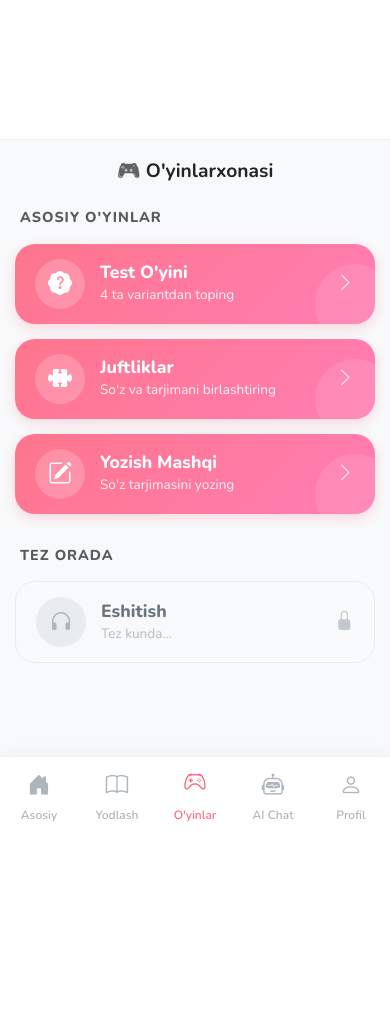
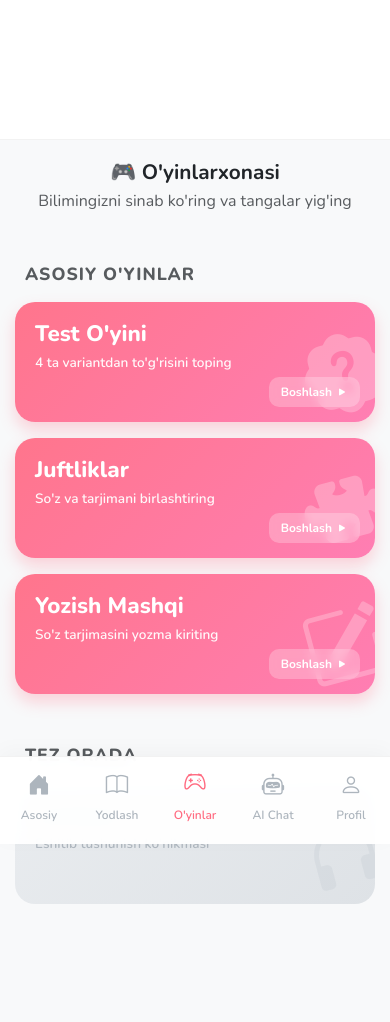
Before and after one commit to Kazoki-ken/EasyNihongo, a Django app: page /test-games/ in a window 390 px wide. Before the commit the page ends 821 px from the top, so only its background shows below. Run offline with Django 5.2, Linux system fonts and the light colour scheme; the visitor is signed in with stand-in values (Sample User, id 1).

Commit message:
Make Games Menu Cards Compact
- Updated `vocabulary/templates/vocabulary/test_games.html` to reduce the height and padding of the "Pink Gradient Cards".
- The new design maintains the block/grid layout (unlike the previous bar style) but ensures the cards are significantly more compact (approx. 120px height) to be comfortable on mobile devices, addressing user feedback about the initial design being too tall.
- Adjusted typography and icon sizing to fit the new compact dimensions.

Co-authored-by: Kazoki-ken <180665964+Kazoki-ken@users.noreply.github.com>

```diff
--- a/vocabulary/templates/vocabulary/test_games.html
+++ b/vocabulary/templates/vocabulary/test_games.html
@@ -8,27 +8,26 @@
         padding-bottom: 3rem;
     }
 
-    /* Game Card Style - Horizontal Pink Bar */
+    /* Game Card Style - Pink Gradient (Compact Version) */
     .game-card {
         background: linear-gradient(135deg, #ff758c 0%, #ff7eb3 100%);
-        border-radius: 20px; /* Slower radius for bar shape */
-        padding: 15px 20px;
+        border-radius: 20px;
+        padding: 20px; /* Reduced from 25px */
         color: white;
         position: relative;
         overflow: hidden;
         border: none;
-        box-shadow: 0 4px 12px rgba(255, 117, 140, 0.25);
-        transition: transform 0.2s ease, box-shadow 0.2s ease;
+        box-shadow: 0 8px 16px rgba(255, 117, 140, 0.3);
+        transition: transform 0.3s ease, box-shadow 0.3s ease;
         text-decoration: none;
-        display: flex;
-        align-items: center;
-        margin-bottom: 15px;
-        min-height: 80px; /* Reduced height to match old style */
+        display: block;
+        height: 100%;
+        min-height: 120px; /* Reduced from 160px */
     }
 
     .game-card:hover {
-        transform: translateY(-2px);
-        box-shadow: 0 8px 20px rgba(255, 117, 140, 0.35);
+        transform: translateY(-4px);
+        box-shadow: 0 12px 24px rgba(255, 117, 140, 0.4);
         color: white;
     }
 
@@ -36,82 +35,63 @@
         transform: scale(0.98);
     }
 
-    /* Left Icon Circle */
-    .game-icon-circle {
-        width: 50px;
-        height: 50px;
-        background: rgba(255, 255, 255, 0.2);
-        backdrop-filter: blur(5px);
-        border-radius: 50%;
-        display: flex;
-        align-items: center;
-        justify-content: center;
-        margin-right: 15px;
-        flex-shrink: 0;
-    }
-
-    .game-icon-circle i {
-        font-size: 1.5rem;
-        color: white;
-    }
-
-    /* Text Content */
-    .game-content {
-        flex-grow: 1;
-    }
-
     .game-title {
-        font-size: 1.1rem;
+        font-size: 1.4rem; /* Slightly smaller */
         font-weight: 800;
-        margin-bottom: 2px;
-        line-height: 1.2;
+        margin-bottom: 6px;
+        z-index: 2;
+        position: relative;
+        line-height: 1.1;
     }
 
     .game-subtitle {
         font-size: 0.85rem;
-        opacity: 0.9;
-        font-weight: 500;
-        white-space: nowrap;
-        overflow: hidden;
-        text-overflow: ellipsis;
-        max-width: 200px;
+        opacity: 0.95;
+        font-weight: 600;
+        z-index: 2;
+        position: relative;
+        max-width: 75%; /* More space for icon */
     }
 
-    /* Right Action */
-    .game-action-icon {
-        font-size: 1.2rem;
-        opacity: 0.8;
+    /* Big faded icon in the background - Adjusted for compact size */
+    .game-card-icon-bg {
+        position: absolute;
+        right: -10px;
+        bottom: -15px;
+        font-size: 5rem; /* Reduced from 6rem */
+        opacity: 0.25;
+        transform: rotate(-15deg);
+        z-index: 1;
+        color: white;
     }
 
-    /* Decoration */
-    .game-card::after {
-        content: "";
+    /* Action Badge - Adjusted position */
+    .game-action-badge {
         position: absolute;
-        right: -20px;
-        bottom: -20px;
-        width: 80px;
-        height: 80px;
-        background: rgba(255, 255, 255, 0.1);
-        border-radius: 50%;
-        pointer-events: none;
+        bottom: 15px;
+        right: 15px;
+        background: rgba(255, 255, 255, 0.25);
+        backdrop-filter: blur(5px);
+        padding: 6px 12px; /* Smaller padding */
+        border-radius: 10px;
+        font-weight: bold;
+        font-size: 0.75rem;
+        z-index: 2;
+        display: flex;
+        align-items: center;
+        color: white;
     }
 
     /* Disabled State */
     .game-card.disabled {
-        background: #f8f9fa;
+        background: linear-gradient(135deg, #e9ecef 0%, #dee2e6 100%);
         color: #adb5bd;
         box-shadow: none;
-        border: 1px solid #e9ecef;
         cursor: not-allowed;
     }
-    .game-card.disabled .game-icon-circle {
-        background: #e9ecef;
-    }
-    .game-card.disabled .game-icon-circle i {
-        color: #adb5bd;
-    }
-    .game-card.disabled .game-title {
-        color: #6c757d;
+    .game-card.disabled .game-card-icon-bg {
+        color: #ced4da;
+        opacity: 0.5;
     }
     .game-card.disabled:hover {
         transform: none;
@@ -121,22 +101,22 @@
         font-weight: 800;
         color: #2c3e50;
         margin-bottom: 15px;
-        padding-left: 5px;
-        font-size: 0.9rem;
+        padding-left: 10px;
+        font-size: 1.1rem;
         text-transform: uppercase;
         letter-spacing: 1px;
     }
 
     /* Dark Mode */
     body.dark-mode .game-card {
-        box-shadow: 0 4px 12px rgba(0,0,0,0.3);
+        box-shadow: 0 8px 16px rgba(0,0,0,0.3);
     }
     body.dark-mode .game-card.disabled {
         background: #2c2c2c;
-        border-color: #333;
+        color: #6c757d;
     }
-    body.dark-mode .game-card.disabled .game-icon-circle {
-        background: #333;
+    body.dark-mode .game-card.disabled .game-card-icon-bg {
+        color: #495057;
     }
     body.dark-mode .section-title {
         color: #f8f9fa;
@@ -145,75 +125,80 @@
 
 <div class="container games-container">
 
-    <div class="text-center mb-4">
-        <h3 class="fw-bold text-dark mb-1">🎮 O'yinlarxonasi</h3>
+    <div class="text-center mb-5">
+        <h2 class="fw-bold text-dark mb-1">🎮 O'yinlarxonasi</h2>
+        <p class="text-muted">Bilimingizni sinab ko'ring va tangalar yig'ing</p>
     </div>
 
     <!-- Main Games Section -->
     <div class="section-title text-muted">Asosiy O'yinlar</div>
 
-    <div class="d-flex flex-column">
+    <div class="row g-3 mb-5"> <!-- Reduced gutter -->
 
         <!-- 1. Test Game -->
+        <div class="col-12 col-md-6 col-lg-4">
             <a href="{% url 'test_setup' %}" class="game-card">
-            <div class="game-icon-circle">
-                <i class="bi bi-patch-question-fill"></i>
+                <div>
+                    <div class="game-title">Test O'yini</div>
+                    <div class="game-subtitle">4 ta variantdan to'g'risini toping</div>
                 </div>
 
-            <div class="game-content">
-                <div class="game-title">Test O'yini</div>
-                <div class="game-subtitle">4 ta variantdan toping</div>
+                <i class="bi bi-patch-question-fill game-card-icon-bg"></i>
+
+                <div class="game-action-badge">
+                    Boshlash <i class="bi bi-play-fill ms-1"></i>
+                </div>
+            </a>
         </div>
 
-            <i class="bi bi-chevron-right game-action-icon"></i>
-        </a>
-
         <!-- 2. Match Game -->
+        <div class="col-12 col-md-6 col-lg-4">
             <a href="{% url 'match_setup' %}" class="game-card">
-            <div class="game-icon-circle">
-                <i class="bi bi-puzzle-fill"></i>
-            </div>
-
-            <div class="game-content">
+                <div>
                     <div class="game-title">Juftliklar</div>
                     <div class="game-subtitle">So'z va tarjimani birlashtiring</div>
                 </div>
 
-            <i class="bi bi-chevron-right game-action-icon"></i>
+                <i class="bi bi-puzzle-fill game-card-icon-bg"></i>
+
+                <div class="game-action-badge">
+                    Boshlash <i class="bi bi-play-fill ms-1"></i>
+                </div>
             </a>
+        </div>
 
         <!-- 3. Write Game -->
+        <div class="col-12 col-md-6 col-lg-4">
             <a href="{% url 'write_setup' %}" class="game-card">
-            <div class="game-icon-circle">
-                <i class="bi bi-pencil-square"></i>
+                <div>
+                    <div class="game-title">Yozish Mashqi</div>
+                    <div class="game-subtitle">So'z tarjimasini yozma kiriting</div>
                 </div>
 
-            <div class="game-content">
-                <div class="game-title">Yozish Mashqi</div>
-                <div class="game-subtitle">So'z tarjimasini yozing</div>
+                <i class="bi bi-pencil-square game-card-icon-bg"></i>
+
+                <div class="game-action-badge">
+                    Boshlash <i class="bi bi-play-fill ms-1"></i>
                 </div>
-
-            <i class="bi bi-chevron-right game-action-icon"></i>
             </a>
+        </div>
 
     </div>
 
     <!-- Coming Soon Section -->
-    <div class="section-title text-muted mt-3">Tez Orada</div>
+    <div class="section-title text-muted">Tez Orada</div>
 
-    <div class="d-flex flex-column">
+    <div class="row g-3">
         <!-- 4. Listening Game (Disabled) -->
+        <div class="col-12 col-md-6 col-lg-4">
             <div class="game-card disabled">
-            <div class="game-icon-circle">
-                <i class="bi bi-headphones"></i>
+                <div>
+                    <div class="game-title">Eshitish <i class="bi bi-lock-fill ms-1" style="font-size: 0.7em;"></i></div>
+                    <div class="game-subtitle">Eshitib tushunish ko'nikmasi</div>
                 </div>
 
-            <div class="game-content">
-                <div class="game-title">Eshitish</div>
-                <div class="game-subtitle">Tez kunda...</div>
+                <i class="bi bi-headphones game-card-icon-bg"></i>
             </div>
-
-            <i class="bi bi-lock-fill game-action-icon"></i>
         </div>
     </div>
 
```
Lines whose indentation alone changed are shown as unchanged.
